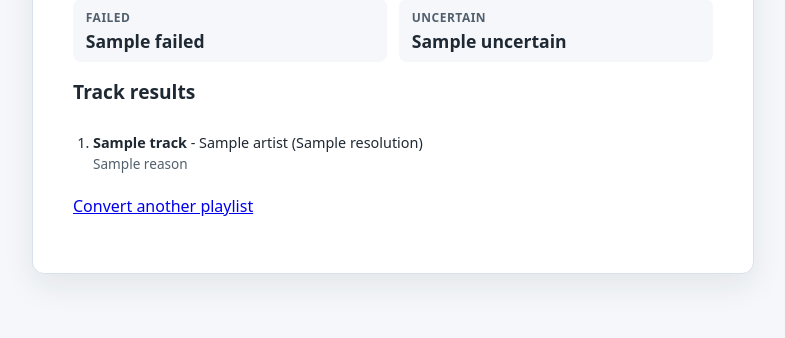
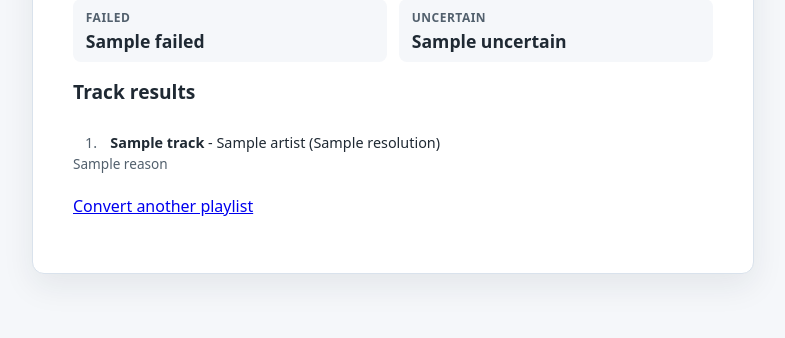
Before and after one commit to p55d2k/spotm3u, a Flask app: template src/spotm3u/templates/result.html in a window 1280 px wide. Shown: the part 550-888 px from the top of the page, without its empty margins (247-1032 px from the left). Run offline with Flask 3, Linux system fonts and the light colour scheme; the template is opened without the code that fills it: most values are stand-ins (such as "Sample title", 1, 10 or a date in 2020).

Commit message:
fix(web): show search progress and keep track numbers visible

```diff
--- a/src/spotm3u/static/style.css
+++ b/src/spotm3u/static/style.css
@@ -175,15 +175,27 @@ button:hover {
 }
 
 .track-list {
+  counter-reset: track;
+  list-style: none;
   margin: 1.5rem 0 0;
   max-height: 18rem;
   overflow-y: auto;
-  padding-left: 1.25rem;
+  padding-left: 0;
 }
 
 .track-list li {
+  counter-increment: track;
   font-size: 0.9rem;
   margin: 0.2rem 0;
+}
+
+.track-list li::before {
+  content: counter(track) ".";
+  color: #52606d;
+  display: inline-block;
+  min-width: 1.5rem;
+  padding-right: 0.6rem;
+  text-align: right;
 }
 
 .track-reason {
@@ -194,6 +206,10 @@ button:hover {
 
 .track-complete {
   color: #1f7a4d;
+}
+
+.track-searched {
+  color: #52606d;
 }
 
 .track-local,
```
Also changed, not shown: src/spotm3u/templates/processing.html (+13 -2 lines).
